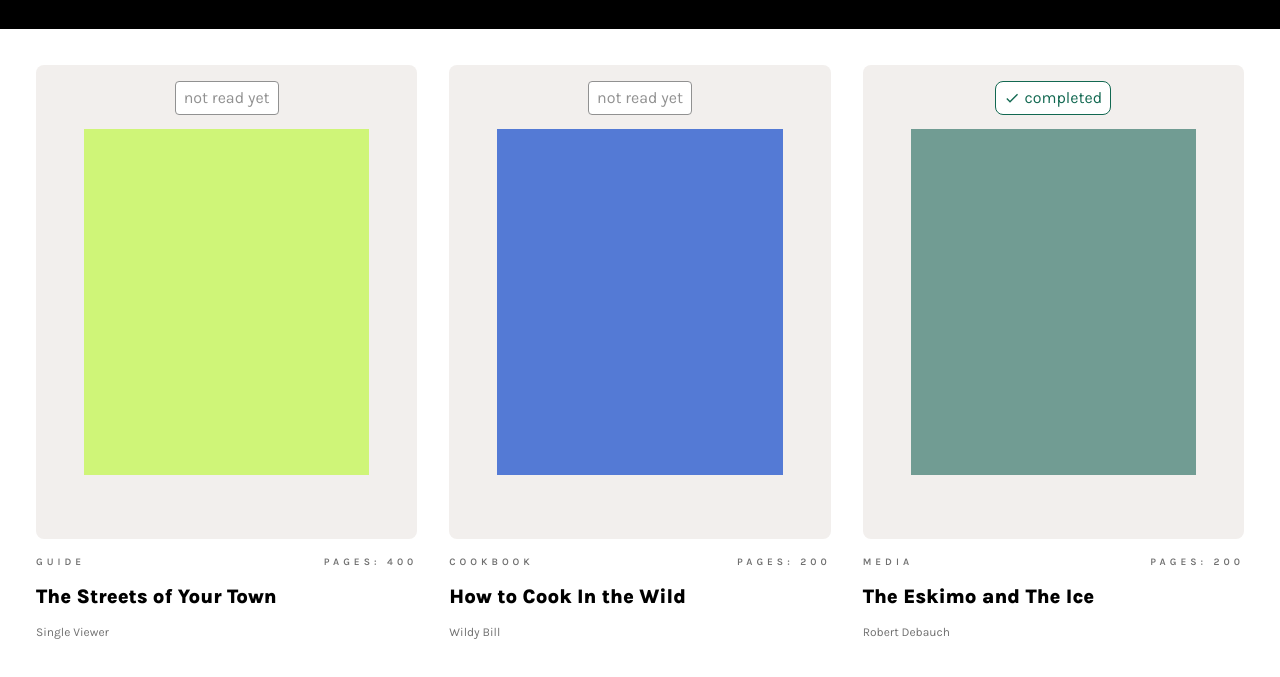
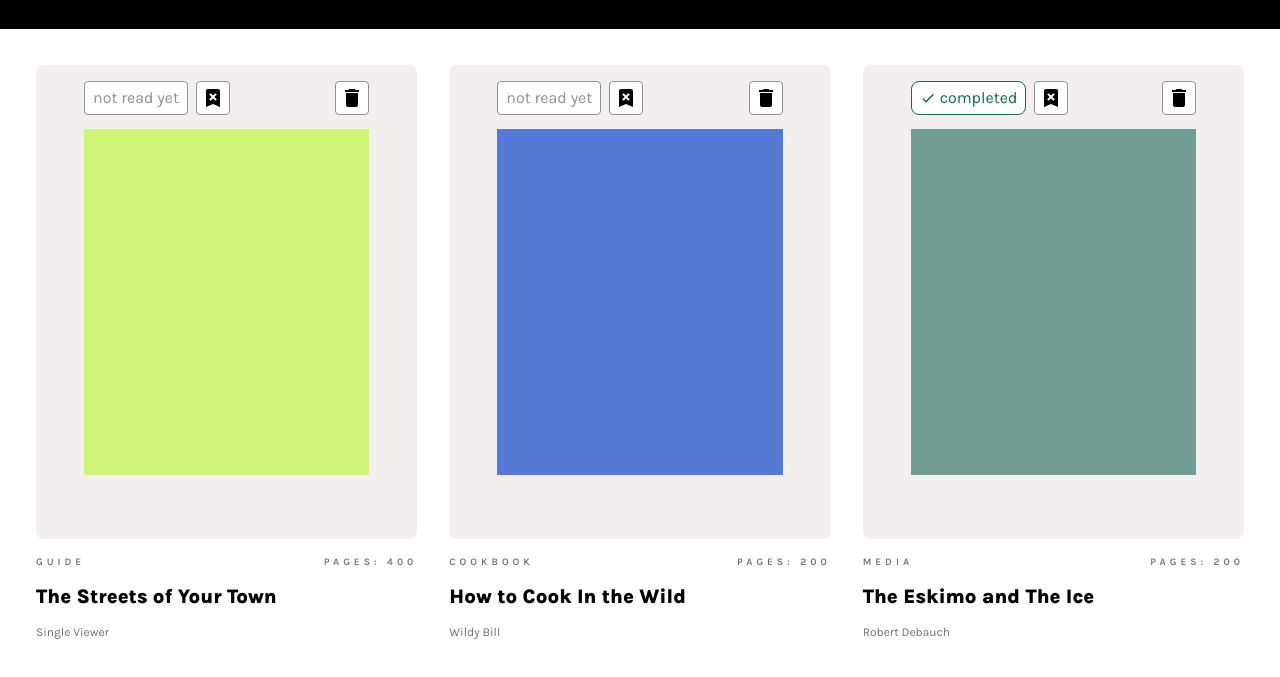
Before and after one commit to robertdebauch/odin-library, a plain HTML site: page index.html in a window 1280 px wide. Shown: the part 107-784 px from the top of the page. Drawn offline with Linux system fonts and the light colour scheme.

Commit message:
feat: add layout for book status ui elements

```diff
--- a/script.js
+++ b/script.js
@@ -82,6 +82,18 @@ const createPagesElement = (pages) => {
     return pagesElement;
 }
 
+const createBookUI = () => {
+    const bookUI = createElement('div');
+    bookUI.classList.add('book-ui');
+    return bookUI;
+}
+
+const createStatusUI = () => {
+    const statusUI = createElement('div');
+    statusUI.classList.add('status-ui');
+    return statusUI;
+}
+
 const createReadStatusElement = (readStatus) => {
     const readStatusText = createText(readStatus);
     const readStatusElement = createElement('div');
@@ -89,6 +101,19 @@ const createReadStatusElement = (readStatus) => {
     readStatusElement.classList.add('readStatus');
     return readStatusElement;
 }
+
+const createStatusButton = () => {
+    const statusButton = createElement('div');
+    statusButton.classList.add('changeStatus');
+    return statusButton;
+}
+
+const createDeleteButton = () => {
+    const deleteButton = createElement('div');
+    deleteButton.classList.add('deleteBook')
+    return deleteButton;
+}
+
 
 
 /* just for visual diffenence : random color */
@@ -131,11 +156,33 @@ function createPrimaryInfo() {
     return primaryInfo;
 }
 
-function createSeecondaryInfo() {
+function createSecondaryInfo() {
     const secondaryInfo = createElement('div');
     secondaryInfo.classList.add('secondary-info');
     return secondaryInfo;
 }
+
+const createSvgIcon = (design) => {
+    const svgNS = "http://www.w3.org/2000/svg";
+    const boxWidth = 24;
+    const boxHeight = 24;
+
+    const coords = design;
+
+    const svgIcon = document.createElementNS(svgNS, "svg");
+    svgIcon.setAttributeNS(null, "viewBox", "0 0 " + boxWidth + " " + boxHeight);
+    svgIcon.setAttributeNS(null, "width", boxWidth);
+    svgIcon.setAttributeNS(null, "height", boxHeight);
+    svgIcon.style.display = "block";
+
+    const path = document.createElementNS(svgNS, "path");
+    path.setAttributeNS(null, 'd', coords);
+
+    svgIcon.appendChild(path);
+    return svgIcon;
+}
+
+
 
 /* main function here : */
 
@@ -145,14 +192,15 @@ function createBook(book) {
 
     console.log(book);
     const bookEntry = createBookEntry();
-
+    const bookUI = createBookUI();
+    const statusUI = createStatusUI();
 
     const frame = createFrame();
     const picture = createPicture();
 
     const bookInfo = createBookInfo();
 
-    const secondaryInfo = createSeecondaryInfo();
+    const secondaryInfo = createSecondaryInfo();
     const primaryInfo = createPrimaryInfo();
 
     const author = createAuthorElement(book.author);
@@ -165,8 +213,23 @@ function createBook(book) {
         readStatus.classList.add('completed')
     }
 
+    const statusButton = createStatusButton();
+    const deleteButton = createDeleteButton();
+
+    const changeStatusIcon =  createSvgIcon("M17,3A2,2 0 0,1 19,5V21L12,18L5,21V5C5,3.89 5.9,3 7,3H17M8.17,8.58L10.59,11L8.17,13.41L9.59,14.83L12,12.41L14.41,14.83L15.83,13.41L13.41,11L15.83,8.58L14.41,7.17L12,9.58L9.59,7.17L8.17,8.58Z");
+    statusButton.append(changeStatusIcon);
+
+    const deleteIcon = createSvgIcon("M19,4H15.5L14.5,3H9.5L8.5,4H5V6H19M6,19A2,2 0 0,0 8,21H16A2,2 0 0,0 18,19V7H6V19Z");
+    deleteButton.append(deleteIcon);
+
     bookShelf.append(bookEntry);
-    bookEntry.append(readStatus);
+    bookEntry.append(bookUI);
+    bookUI.append(statusUI);
+    statusUI.append(readStatus);
+    statusUI.append(statusButton);
+    bookUI.append(deleteButton);
+
+    // bookEntry.append(readStatus);
 
     frame.append(picture);
     bookEntry.append(frame);
--- a/style.css
+++ b/style.css
@@ -6,6 +6,7 @@
     --frame-color: hsl(24, 15%, 94%);
     --small-text: hsl(0, 0%, 44%);
     --success-color: hsl(164, 70%, 24%);
+    --danger-color: hsl(352, 93%, 53%);
 }
 
 body {
@@ -71,7 +72,7 @@ button.new-book {
     flex: 1;
     max-width: 16rem;
 
-    transition: all 0.3s ease-in;
+    /* transition: all 0.3s ease-in; */
 }
 
 button.new-book:hover {
@@ -90,15 +91,48 @@ button.new-book:hover {
 
 .book-entry {
     position: relative;
-    min-height: 576px;
+    min-height: 576px; /* ? */
     display: grid;
     grid-template-rows: 474px 1fr;
     /* not ideal */
     gap: 1rem;
 }
 
+.book-ui {
+    position: absolute;
+    top: 1rem;
+    padding: 0 3rem 0 3rem;
+    width: 100%;
+    display: flex;
+    justify-content: space-between;
+    align-items: center;
+}
+
+.book-ui .status-ui {
+    display: flex;
+    gap: .5rem
+}
+
+.deleteBook, .changeStatus {
+    background-color: var(--bg-color);
+    padding: .25rem;
+    border: 1px solid var(--stroke-color);
+    border-radius: 0.25rem;
+}
+
+.deleteBook > svg, .changeStatus > svg {
+    width: 1.5rem;
+    height: 1.5rem;
+}
+
+.deleteBook:hover , .changeStatus:hover {
+    background: var(--danger-color);
+    fill: var(--bg-color);
+    border: var(--text-color);
+}
+
 .book-entry .readStatus {
-    position: absolute;
+    /* position: absolute; */
     padding: 0.25rem 0.5rem;
     border: 1px solid var(--stroke-color);
     border-radius: 0.25rem;
@@ -107,7 +141,7 @@ button.new-book:hover {
     display: flex;
     align-self: start;
     justify-self: center;
-    top: 1rem;
+    /* top: 1rem; */
 }
 
 .completed {
```
Also changed, not shown: index.html (+32 -1 lines), assets/bookmark-check.svg (added), assets/bookmark-remove.svg (added), assets/bookmark.svg (added), assets/delete.svg (added).
